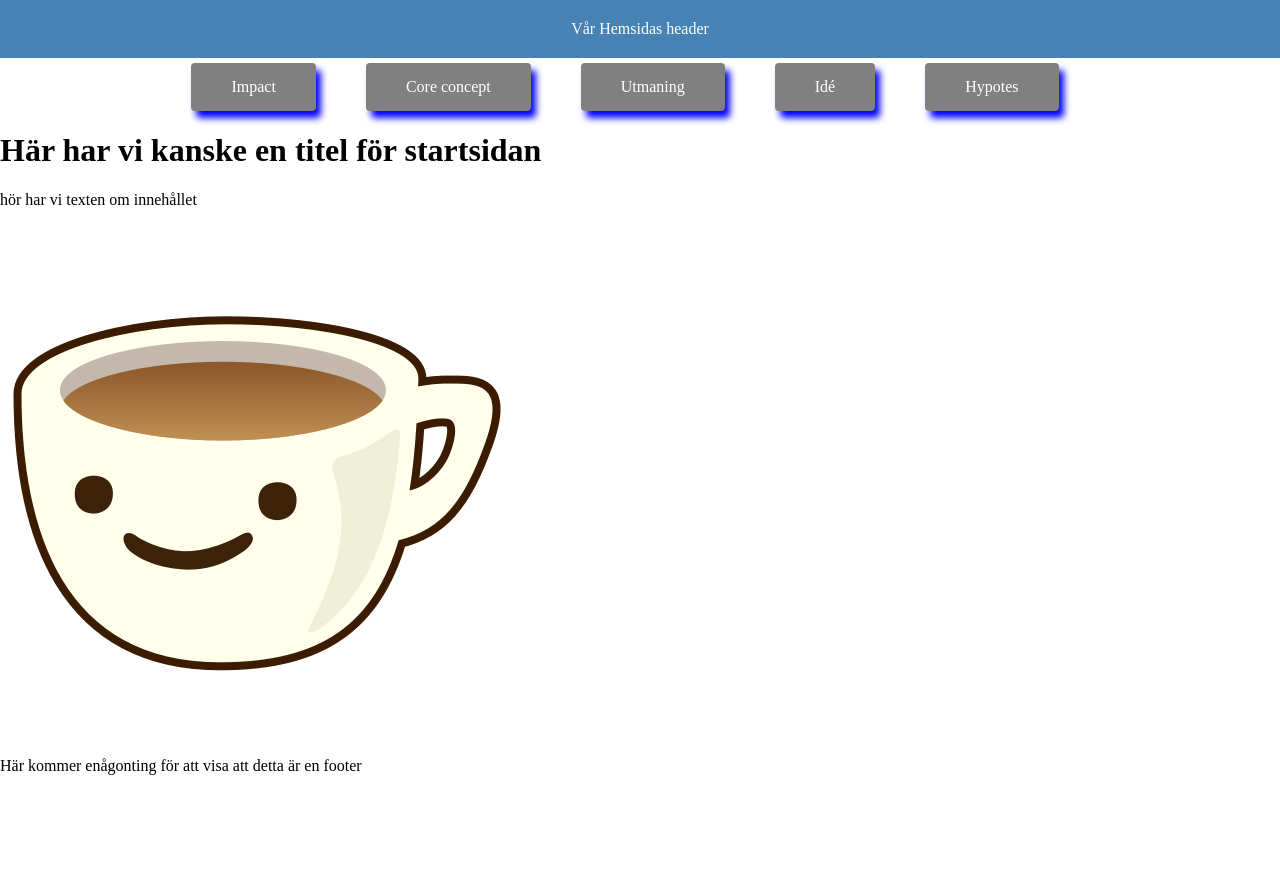
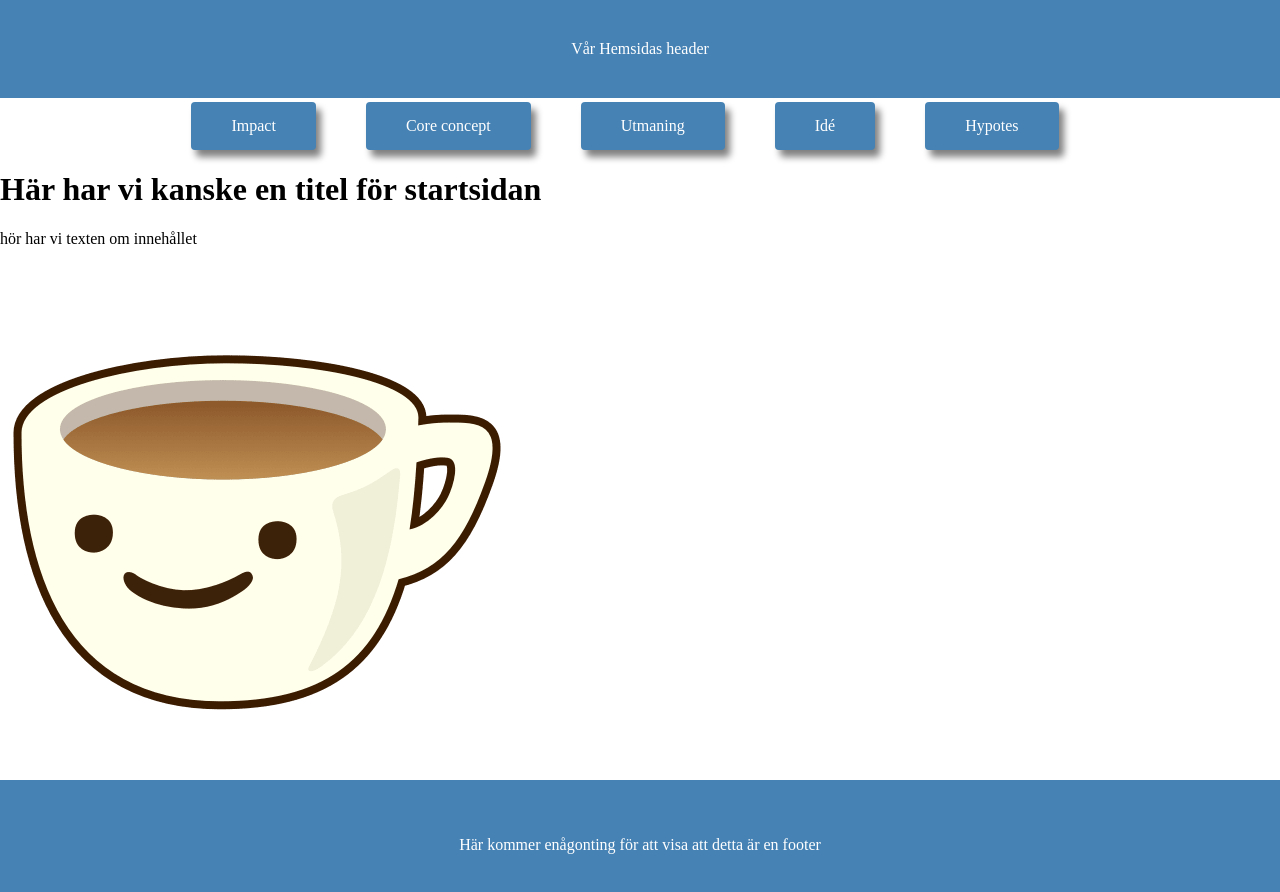
Before and after one commit to viggowarstrom/webbprojekt, a plain HTML site: page GIK2UK-webbprojekt-Grupp11/Html/index.html in a window 1280 px wide. Before the commit the page ends 800 px from the top, so only its background shows below. Drawn offline with Linux system fonts and the light colour scheme; files whose address does not match are found by name.

Commit message:
la in lite basic css och html

```diff
--- a/GIK2UK-webbprojekt-Grupp11/CSS/style.css
+++ b/GIK2UK-webbprojekt-Grupp11/CSS/style.css
@@ -5,7 +5,7 @@
   justify-content: center;
 }
 .länkar a {
-  background-color: gray;
+  background-color: steelblue;
   color: white;
   text-decoration: none;
   border-radius: 4px;
@@ -15,8 +15,8 @@
   padding-right: 40px;
   text-align: center;
   justify-content: center;
-  box-shadow: 5px 7px 7px blue;
-  margin-top: 5px;
+  box-shadow: 5px 7px 7px gray;
+  margin-top: 4px;
   margin-right: 30px;
 }
 .länkar a :hover {
@@ -26,7 +26,15 @@ header {
   color: white;
   background-color: steelblue;
   display: block;
-  padding: 20px;
+  padding: 40px;
+  text-align: center;
+}
+
+footer {
+  color: white;
+  background-color: steelblue;
+  display: block;
+  padding: 40px;
   text-align: center;
 }
 
```
Also changed, not shown: GIK2UK-webbprojekt-Grupp11/Html/Idé.html (+10 -1 lines).
